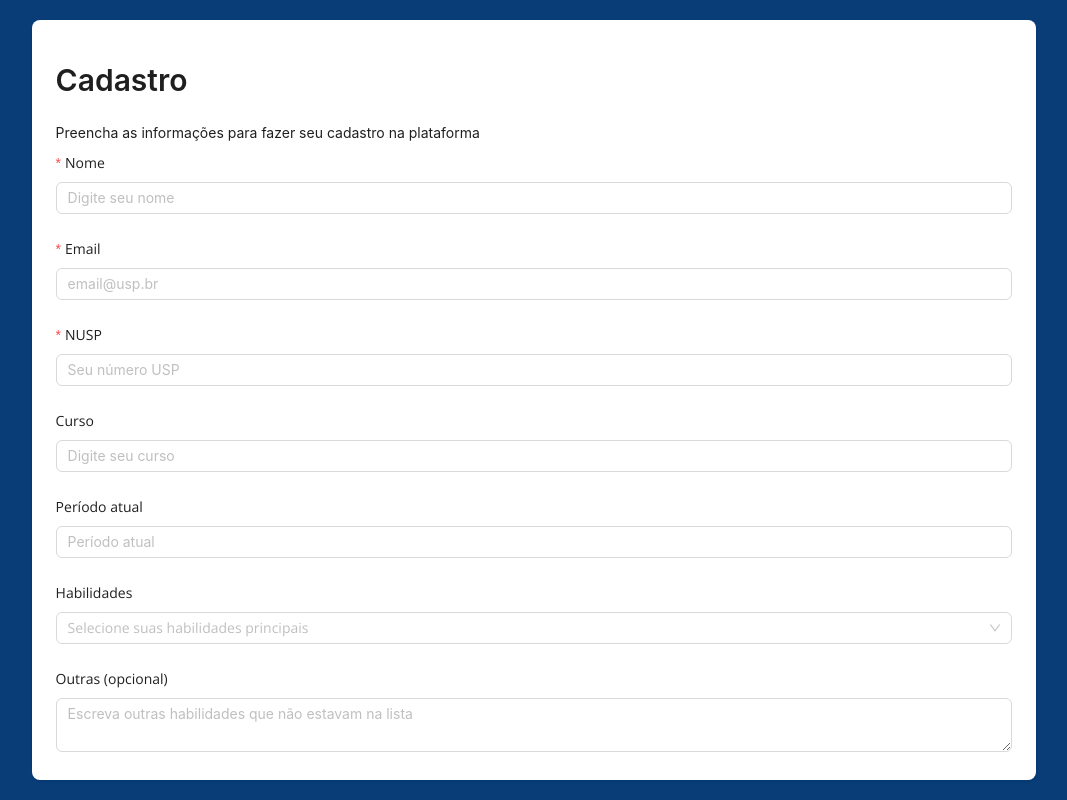
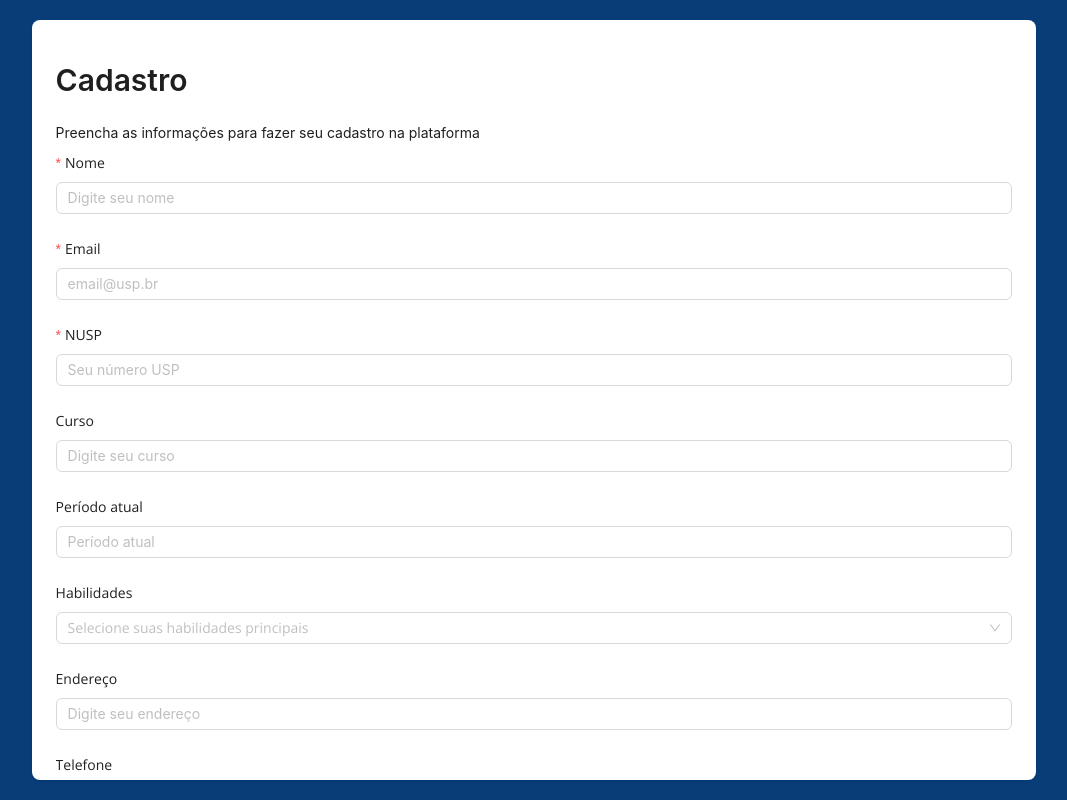
Before and after one commit to Laboratorio-Eng-Soft-II/students-web, a React (Create React App) app: page /students/sign-up in a window 1280 px wide. Shown: the whole page, without its empty margins (106-1173 px from the left). Built offline with nearby package versions, Linux system fonts and the light colour scheme.

Commit message:
removing other_skills

```diff
--- a/src/app/pages/sign-up/sign-up.tsx
+++ b/src/app/pages/sign-up/sign-up.tsx
@@ -14,7 +14,6 @@ interface IForm {
   nusp: string;
   engineering: string;
   skills: string[];
-  other_skills: string;
   phone: string;
   address: string;
   quarter: string;
@@ -56,7 +55,6 @@ export const SignUpPage = () => {
       name,
       nusp,
       engineering,
-      other_skills,
       phone,
       quarter,
       skills,
@@ -122,6 +120,7 @@ export const SignUpPage = () => {
             <Form.Item name="engineering" label="Curso">
               <Input placeholder="Digite seu curso" />
             </Form.Item>
+
             <Form.Item name="quarter" label="Período atual">
               <Input placeholder="Período atual" />
             </Form.Item>
@@ -132,10 +131,6 @@ export const SignUpPage = () => {
                 options={SKILLS_OPTIONS}
                 placeholder="Selecione suas habilidades principais"
               />
-            </Form.Item>
-
-            <Form.Item name="other_skilss" label="Outras (opcional)">
-              <Input.TextArea placeholder="Escreva outras habilidades que não estavam na lista" />
             </Form.Item>
 
             <Form.Item
```
